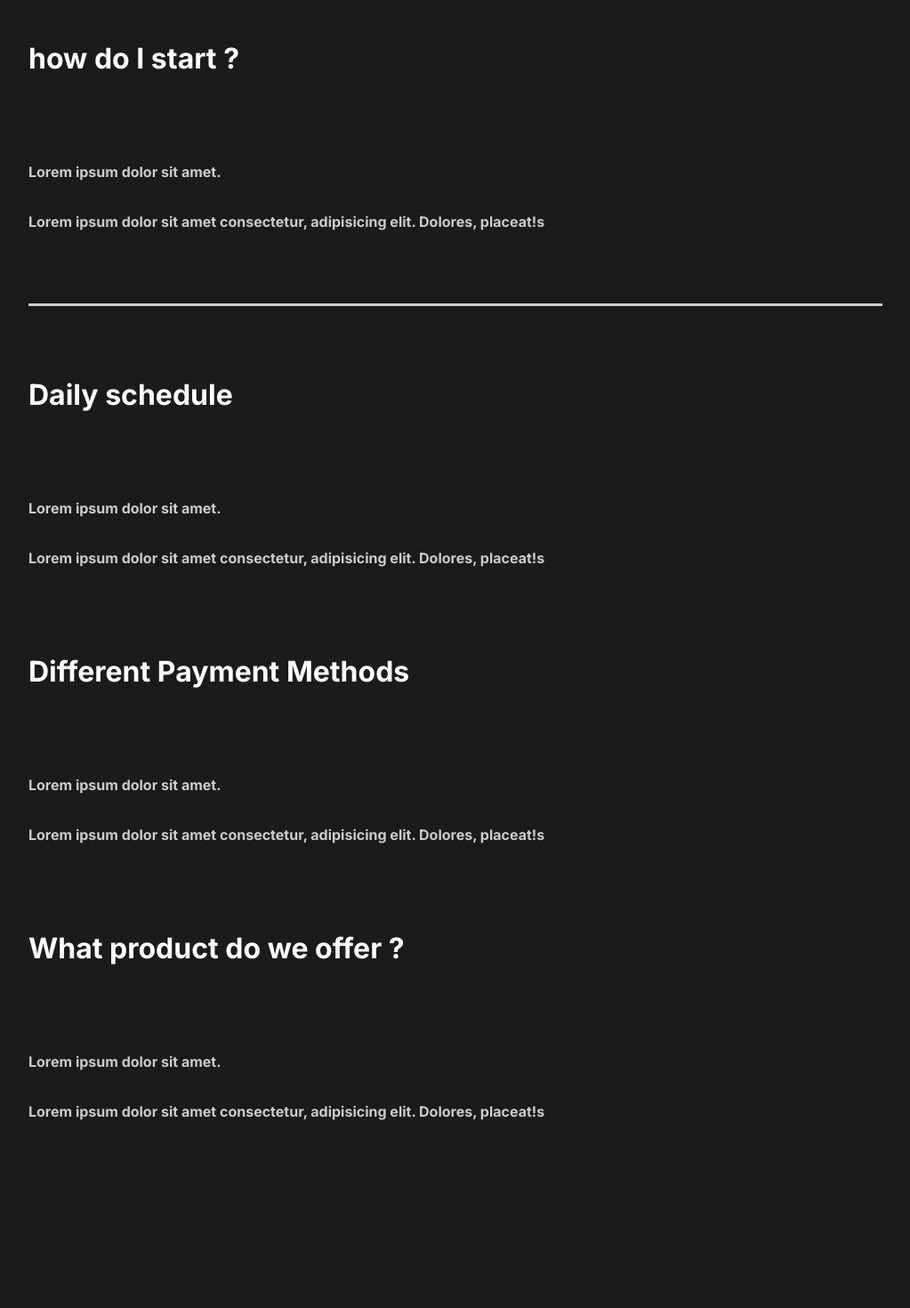
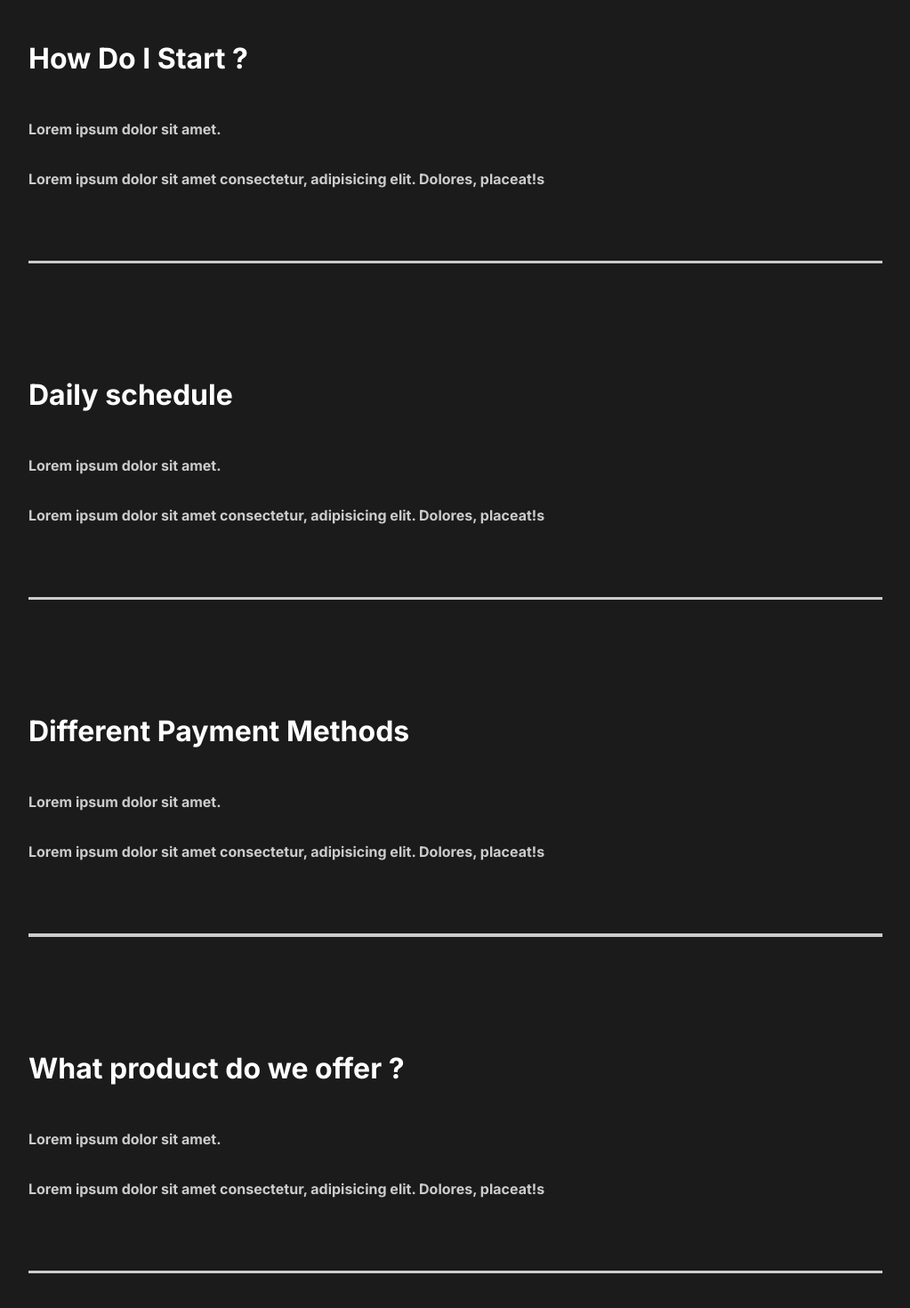
Before and after one commit to adelevrc/portfolio, a React (Create React App) app: page / in a window 1280 px wide. Shown: the part 2342-3812 px from the top of the page at 89% size, without its empty margins (128-1151 px from the left). Before the commit the page ends 3731 px from the top, so only its background shows below. Built offline with nearby package versions, Linux system fonts and the light colour scheme.

Commit message:
Faq animation

```diff
--- a/src/components/FaqSection.js
+++ b/src/components/FaqSection.js
@@ -1,40 +1,49 @@
-import React from 'react';
+import React, {useState} from 'react';
 import styled from "styled-components";
 import { About } from "../styles";
+import Toggle from './Toggle';
+import { AnimateSharedLayout } from 'framer-motion'
+
+
 const FaqSection = () => {
+
     return(
         <Faq>
-            <h2> Any questions ? <span> FAQs</span></h2>
-            <div className="question">
-                <h4> how do I start ? </h4>
-            </div>
+            <h2>
+                Any questions ? <span> FAQs</span>
+            </h2>
+            <AnimateSharedLayout>
+
+                <Toggle title="How Do I Start ?">
                         <div className="answer">
                             <p> Lorem ipsum dolor sit amet.</p>
                             <p> Lorem ipsum dolor sit amet consectetur, adipisicing elit. Dolores, placeat!s</p>
                         </div>
-            <div className="faq-line"></div>
+                </Toggle>
 
-            <div className="question">
-                <h4> Daily schedule</h4>
-            </div>
+                <Toggle title=" Daily schedule">
                         <div className="answer">
                             <p> Lorem ipsum dolor sit amet.</p>
                             <p> Lorem ipsum dolor sit amet consectetur, adipisicing elit. Dolores, placeat!s</p>
                         </div>
-            <div className="question">
-                <h4> Different Payment Methods </h4>
-            </div>
+                </Toggle>
+
+                <Toggle title="Different Payment Methods">
                         <div className="answer">
                             <p> Lorem ipsum dolor sit amet.</p>
                             <p> Lorem ipsum dolor sit amet consectetur, adipisicing elit. Dolores, placeat!s</p>
                         </div>
-            <div className="question">
-                <h4> What product do we offer ?  </h4>
-            </div>
+                </Toggle>
+
+                <Toggle title="What product do we offer ?">
                         <div className="answer">
                             <p> Lorem ipsum dolor sit amet.</p>
                             <p> Lorem ipsum dolor sit amet consectetur, adipisicing elit. Dolores, placeat!s</p>
                         </div>
+                </Toggle>
+
+            </AnimateSharedLayout>
+
         </Faq>
 
     )
--- /dev/null
+++ b/src/components/Toggle.js
@@ -0,0 +1,15 @@
+import React, {useState}  from 'react';
+import {motion} from 'framer-motion';
+
+const Toggle = ({children, title}) => {
+    const [toggle, setToggle] = useState(true)
+    return(
+        <motion.div layout className="question" onClick={() => setToggle(!toggle)}>
+            <motion.h4 layout >{title}</motion.h4>
+            {toggle ? children : "" }
+            <div className="faq-line"></div>
+        </motion.div>
+    )
+}
+
+export default Toggle;
```
Lines whose indentation alone changed are shown as unchanged.
